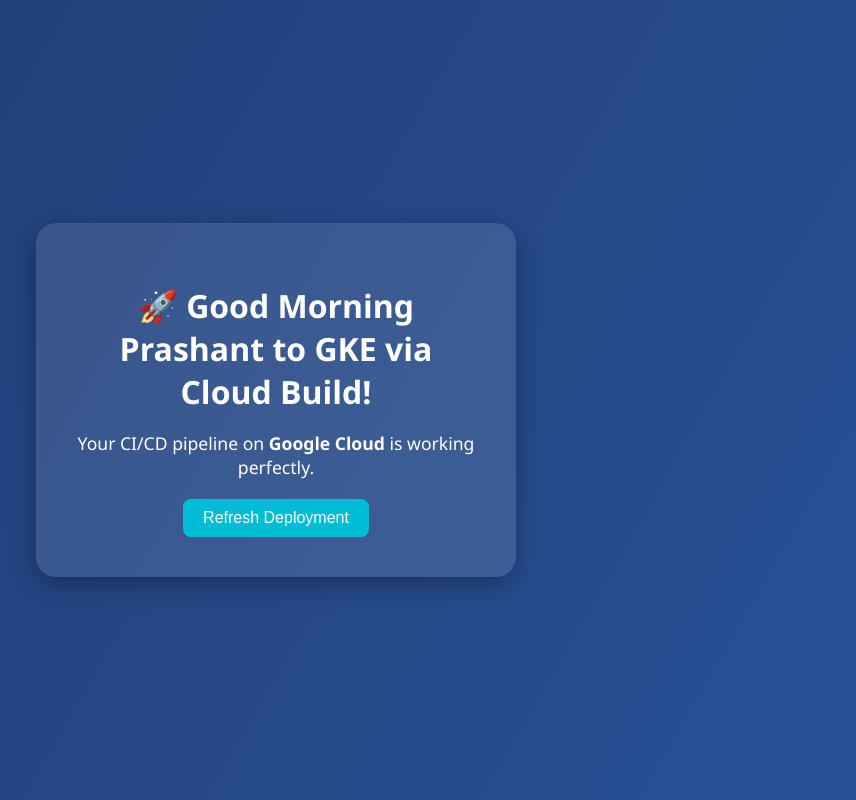
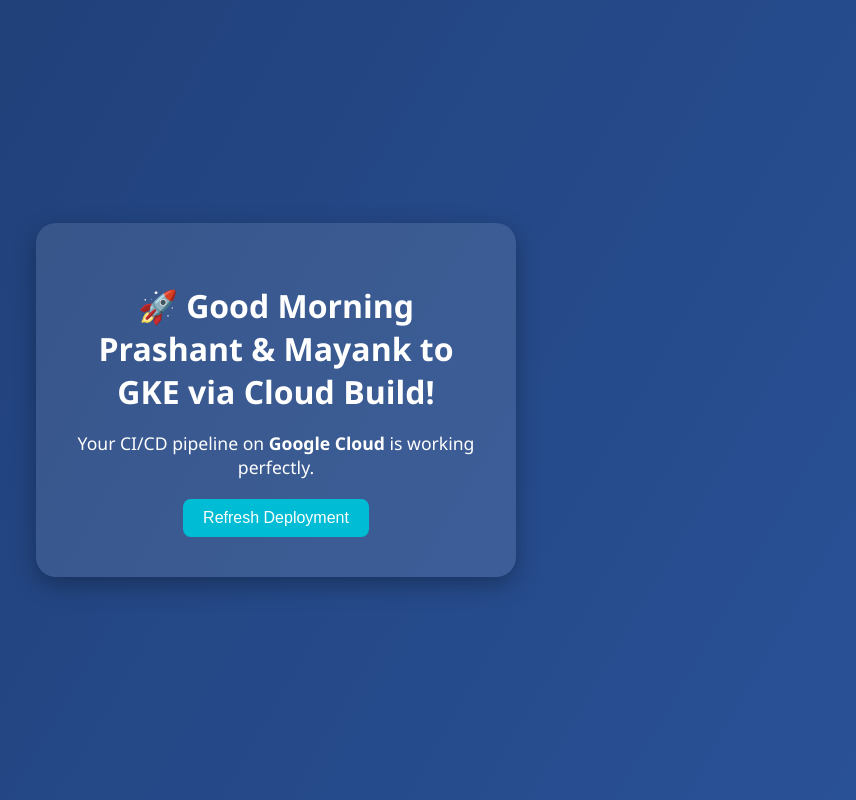
Before and after one commit to Prashantkumar477447/Node.js-Application, a website: page app/views/index.html in a window 1280 px wide. Shown: the whole page, without its empty margins (364-1220 px from the left). Drawn offline with Linux system fonts and the light colour scheme.

Commit message:
Update index.html

```diff
--- a/app/views/index.html
+++ b/app/views/index.html
@@ -8,7 +8,7 @@
 </head>
 <body>
   <div class="container">
-    <h1>🚀 Good Morning Prashant to GKE via Cloud Build!</h1>
+    <h1>🚀 Good Morning Prashant & Mayank to GKE via Cloud Build!</h1>
     <p>Your CI/CD pipeline on <strong>Google Cloud</strong> is working perfectly.</p>
     <button onclick="window.location.reload()">Refresh Deployment</button>
   </div>
```
